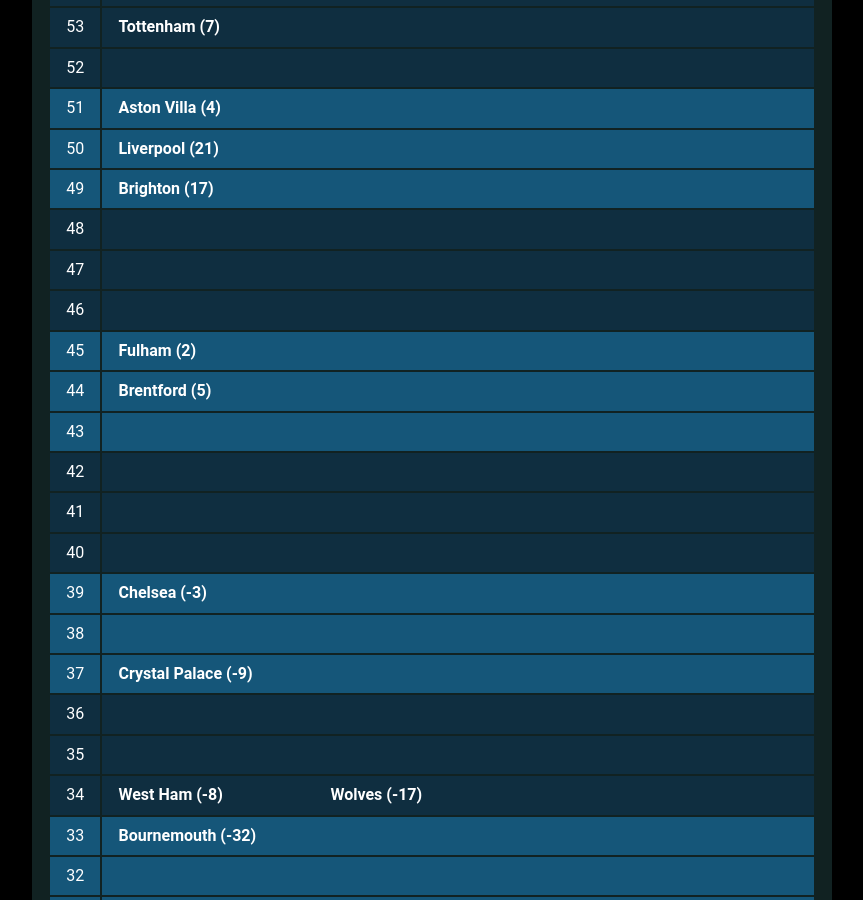
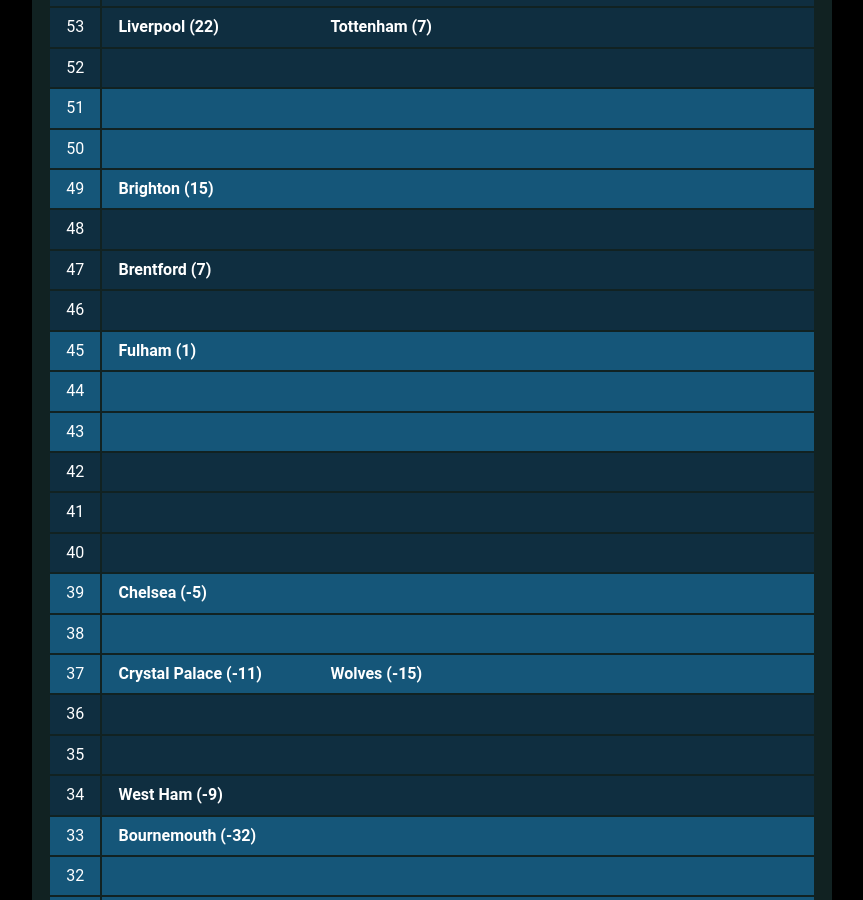
Before and after one commit to muru/muru.github.io, a Jekyll site: the page built from resources.md, in a window 1280 px wide and 900 px high, scrolled down 2366 px. Shown: the whole window, without its empty margins (208-1071 px from the left). Built offline with Jekyll 4.4.1, drawn with Linux system fonts in a browser that asks for light colours; some web fonts are replaced; some of the changed text lies outside the part shown.

Commit message:
updated cann-table: Thu 27 Apr 06:22:08 JST 2023

```diff
--- a/cann-table.html
+++ b/cann-table.html
@@ -3,7 +3,7 @@
 	<tr class="cann-row-1">
 		<td class="cann-point"> 75 </td>
 		<td class="cann-clubs">
-			<span class="club-name"> Arsenal (43) </span>
+			<span class="club-name"> Arsenal (40) </span>
 		</td>
  	</tr>
 	<tr class="cann-row-1">
@@ -14,6 +14,7 @@
 	<tr class="cann-row-1">
 		<td class="cann-point"> 73 </td>
 		<td class="cann-clubs">
+			<span class="club-name"> Man City (53) </span>
 		</td>
  	</tr>
 	<tr class="cann-row-2">
@@ -29,7 +30,6 @@
 	<tr class="cann-row-2">
 		<td class="cann-point"> 70 </td>
 		<td class="cann-clubs">
-			<span class="club-name"> Man City (50) </span>
 		</td>
  	</tr>
 	<tr class="cann-row-1">
@@ -112,11 +112,13 @@
 	<tr class="cann-row-2">
 		<td class="cann-point"> 54 </td>
 		<td class="cann-clubs">
+			<span class="club-name"> Aston Villa (5) </span>
 		</td>
  	</tr>
 	<tr class="cann-row-2">
 		<td class="cann-point"> 53 </td>
 		<td class="cann-clubs">
+			<span class="club-name"> Liverpool (22) </span>
 			<span class="club-name"> Tottenham (7) </span>
 		</td>
  	</tr>
@@ -128,19 +130,17 @@
 	<tr class="cann-row-1">
 		<td class="cann-point"> 51 </td>
 		<td class="cann-clubs">
-			<span class="club-name"> Aston Villa (4) </span>
 		</td>
  	</tr>
 	<tr class="cann-row-1">
 		<td class="cann-point"> 50 </td>
 		<td class="cann-clubs">
-			<span class="club-name"> Liverpool (21) </span>
 		</td>
  	</tr>
 	<tr class="cann-row-1">
 		<td class="cann-point"> 49 </td>
 		<td class="cann-clubs">
-			<span class="club-name"> Brighton (17) </span>
+			<span class="club-name"> Brighton (15) </span>
 		</td>
  	</tr>
 	<tr class="cann-row-2">
@@ -151,6 +151,7 @@
 	<tr class="cann-row-2">
 		<td class="cann-point"> 47 </td>
 		<td class="cann-clubs">
+			<span class="club-name"> Brentford (7) </span>
 		</td>
  	</tr>
 	<tr class="cann-row-2">
@@ -161,13 +162,12 @@
 	<tr class="cann-row-1">
 		<td class="cann-point"> 45 </td>
 		<td class="cann-clubs">
-			<span class="club-name"> Fulham (2) </span>
+			<span class="club-name"> Fulham (1) </span>
 		</td>
  	</tr>
 	<tr class="cann-row-1">
 		<td class="cann-point"> 44 </td>
 		<td class="cann-clubs">
-			<span class="club-name"> Brentford (5) </span>
 		</td>
  	</tr>
 	<tr class="cann-row-1">
@@ -193,7 +193,7 @@
 	<tr class="cann-row-1">
 		<td class="cann-point"> 39 </td>
 		<td class="cann-clubs">
-			<span class="club-name"> Chelsea (-3) </span>
+			<span class="club-name"> Chelsea (-5) </span>
 		</td>
  	</tr>
 	<tr class="cann-row-1">
@@ -204,7 +204,8 @@
 	<tr class="cann-row-1">
 		<td class="cann-point"> 37 </td>
 		<td class="cann-clubs">
-			<span class="club-name"> Crystal Palace (-9) </span>
+			<span class="club-name"> Crystal Palace (-11) </span>
+			<span class="club-name"> Wolves (-15) </span>
 		</td>
  	</tr>
 	<tr class="cann-row-2">
@@ -220,8 +221,7 @@
 	<tr class="cann-row-2">
 		<td class="cann-point"> 34 </td>
 		<td class="cann-clubs">
-			<span class="club-name"> West Ham (-8) </span>
-			<span class="club-name"> Wolves (-17) </span>
+			<span class="club-name"> West Ham (-9) </span>
 		</td>
  	</tr>
 	<tr class="cann-row-1">
@@ -243,25 +243,25 @@
 	<tr class="cann-row-2">
 		<td class="cann-point"> 30 </td>
 		<td class="cann-clubs">
+			<span class="club-name"> Leeds (-21) </span>
+			<span class="club-name"> Nottm Forest (-31) </span>
 		</td>
  	</tr>
 	<tr class="cann-row-2">
 		<td class="cann-point"> 29 </td>
 		<td class="cann-clubs">
-			<span class="club-name"> Leeds (-21) </span>
+			<span class="club-name"> Leicester (-13) </span>
 		</td>
  	</tr>
 	<tr class="cann-row-2">
 		<td class="cann-point"> 28 </td>
 		<td class="cann-clubs">
-			<span class="club-name"> Leicester (-13) </span>
 			<span class="club-name"> Everton (-22) </span>
 		</td>
  	</tr>
 	<tr class="cann-row-1">
 		<td class="cann-point"> 27 </td>
 		<td class="cann-clubs">
-			<span class="club-name"> Nottm Forest (-33) </span>
 		</td>
  	</tr>
 	<tr class="cann-row-1">
```
Also changed, not shown: other parts of cann-table.html (+1 -1 lines).
